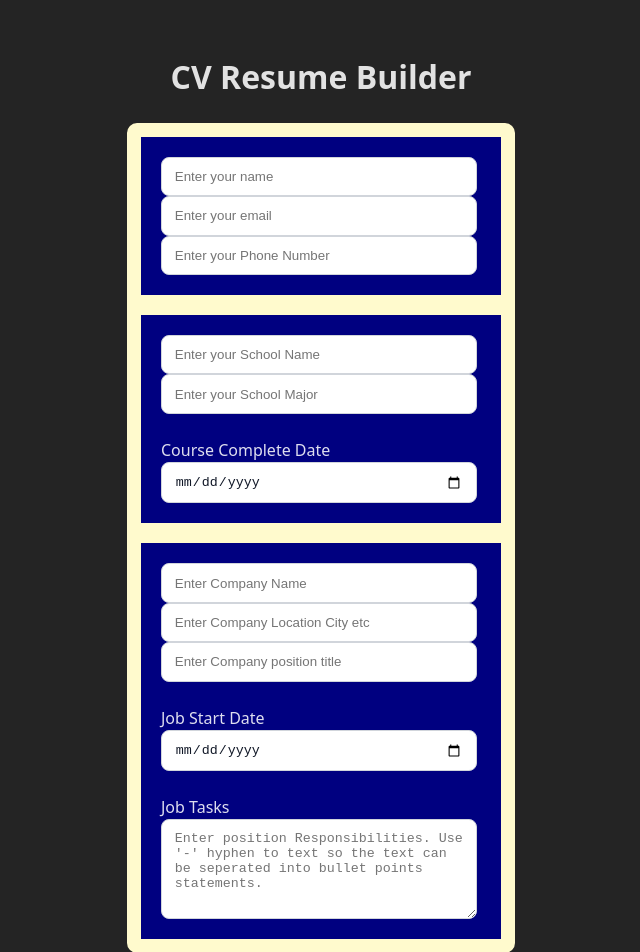
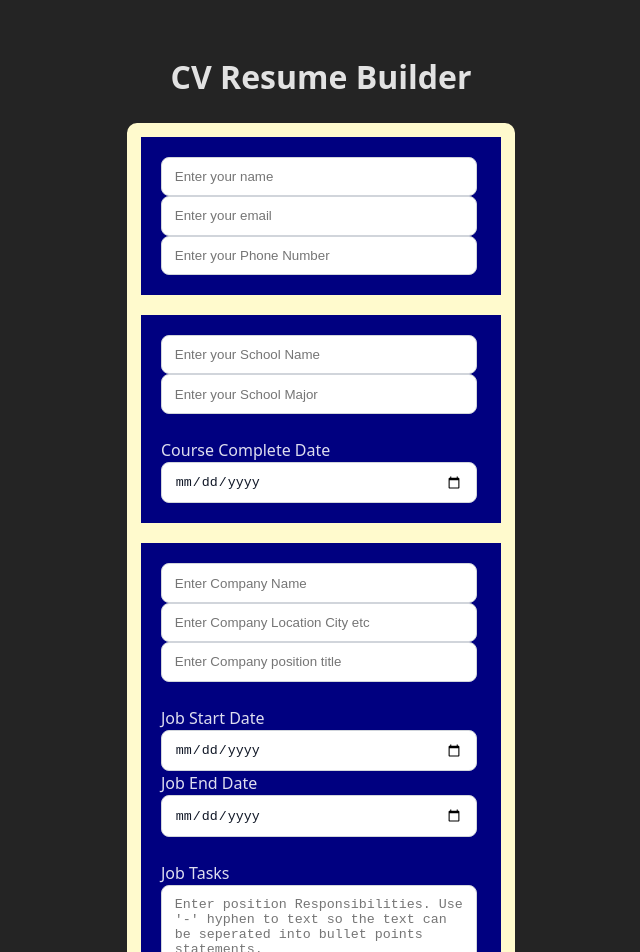
Before and after one commit to curtis-taylor/CV_REACT, a React (Vite) app in the folder cv_react_app/: page / in a window 1280 px wide. Shown: the top 952 px of the page, without its empty margins (319-959 px from the left). Built offline with nearby package versions, Linux system fonts and the light colour scheme.

Commit message:
Added jobend field with functionality

```diff
--- a/cv_react_app/src/Components/Form.jsx
+++ b/cv_react_app/src/Components/Form.jsx
@@ -21,6 +21,7 @@ export function Form() {
     const [position, setPosition] = useState('')
     const [tasks, setTasks] = useState('')
     const [jobStart, setJobStart] = useState('');
+    const [jobEnd, setJobEnd] = useState('');
 
     const [isFormVisible, setFormVisible] = useState(true)
 
@@ -29,7 +30,7 @@ export function Form() {
     const handleSubmit = (e) => {
       e.preventDefault();
 
-      let info = [ name, email, phone, school, major, dateComplete, company, position, tasks, jobStart, location]
+      let info = [ name, email, phone, school, major, dateComplete, company, position, tasks, jobStart, location, jobEnd]
       //alert(`Hello, ${info}`);
 
       setCVText(info);
@@ -123,6 +124,13 @@ export function Form() {
               onChange={(e) => setJobStart(e.target.value)}
               placeholder="Enter Job Start Date"
             />
+            <label>Job End Date</label>
+             <input
+              type="date"
+              value={jobEnd}
+              onChange={(e) => setJobEnd(e.target.value)}
+              placeholder="Enter Job End Date if Applicable"
+            />
 
             <br></br>
             <label>Job Tasks</label>
@@ -189,10 +197,10 @@ export function Form() {
         <div>
           <div><h2><u>EXPERIENCE</u></h2></div>
           <div>
-              <span> <b>{cvText[7]} </b></span>
+              <span> <b>{cvText[7]} </b> <i>({cvText[9]}    &#8658;   {cvText[11]})</i> </span>
           </div>
           <div>
-              <span> <i>{cvText[6]}</i>, {cvText[10]} ({cvText[9]}) </span>
+              <span> <i>{cvText[6]}</i>, {cvText[10]}  </span>
           </div>
 
           <div>
```
